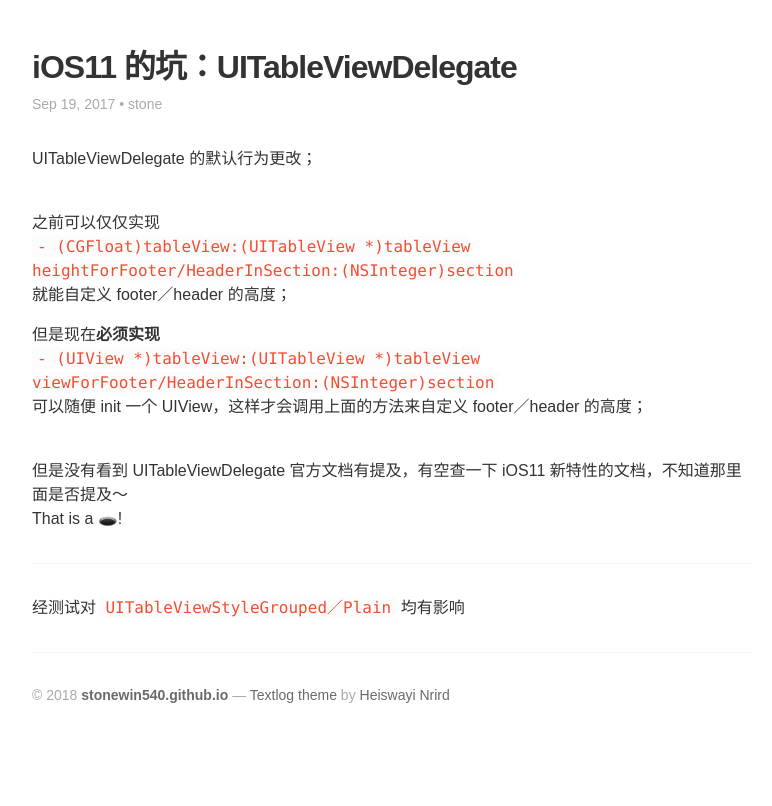
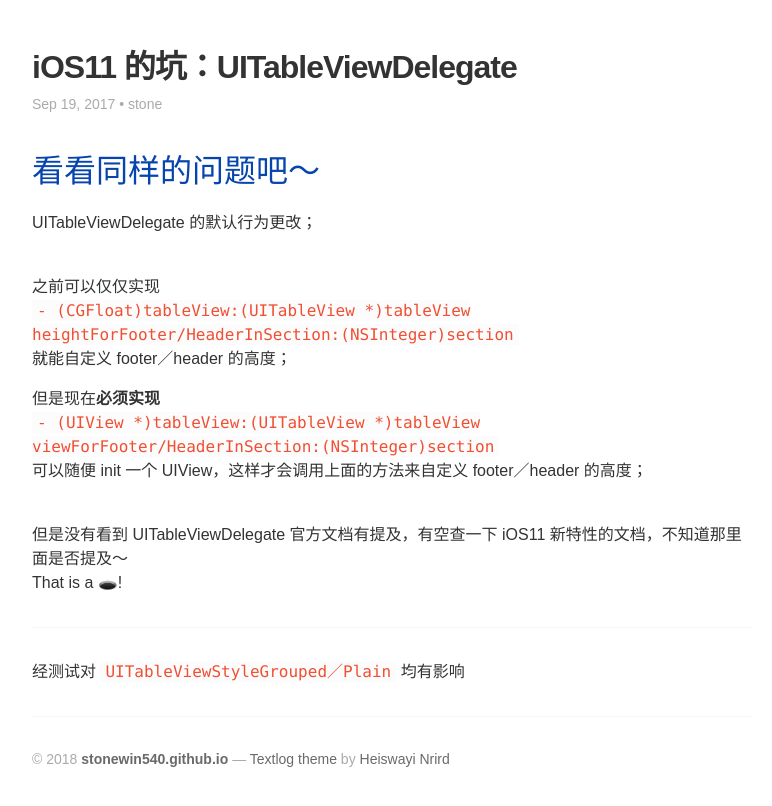
Before and after one commit to stonewin540/stonewin540.github.io, a Jekyll site: the page built from _posts/2017-09-19-iOS11-的坑：UITableViewDelegate.md, in a window 1280 px wide. Shown: the top 806 px of the page, without its empty margins (8-780 px from the left). Built offline with Jekyll 4.4.1, drawn with Linux system fonts in a browser that asks for light colours; some web fonts are replaced.

Commit message:
iOS11 UITableView Update.

```diff
--- a/_posts/2017-09-19-iOS11-的坑：UITableViewDelegate.md
+++ b/_posts/2017-09-19-iOS11-的坑：UITableViewDelegate.md
@@ -5,6 +5,8 @@ author: stone
 comment: false
 ---
 
+[看看同样的问题吧～](http://www.cocoachina.com/cms/wap.php?action=article&id=20683 "www.cocoachina.com")
+---
 UITableViewDelegate 的默认行为更改；<br />
 
 <br />
```
